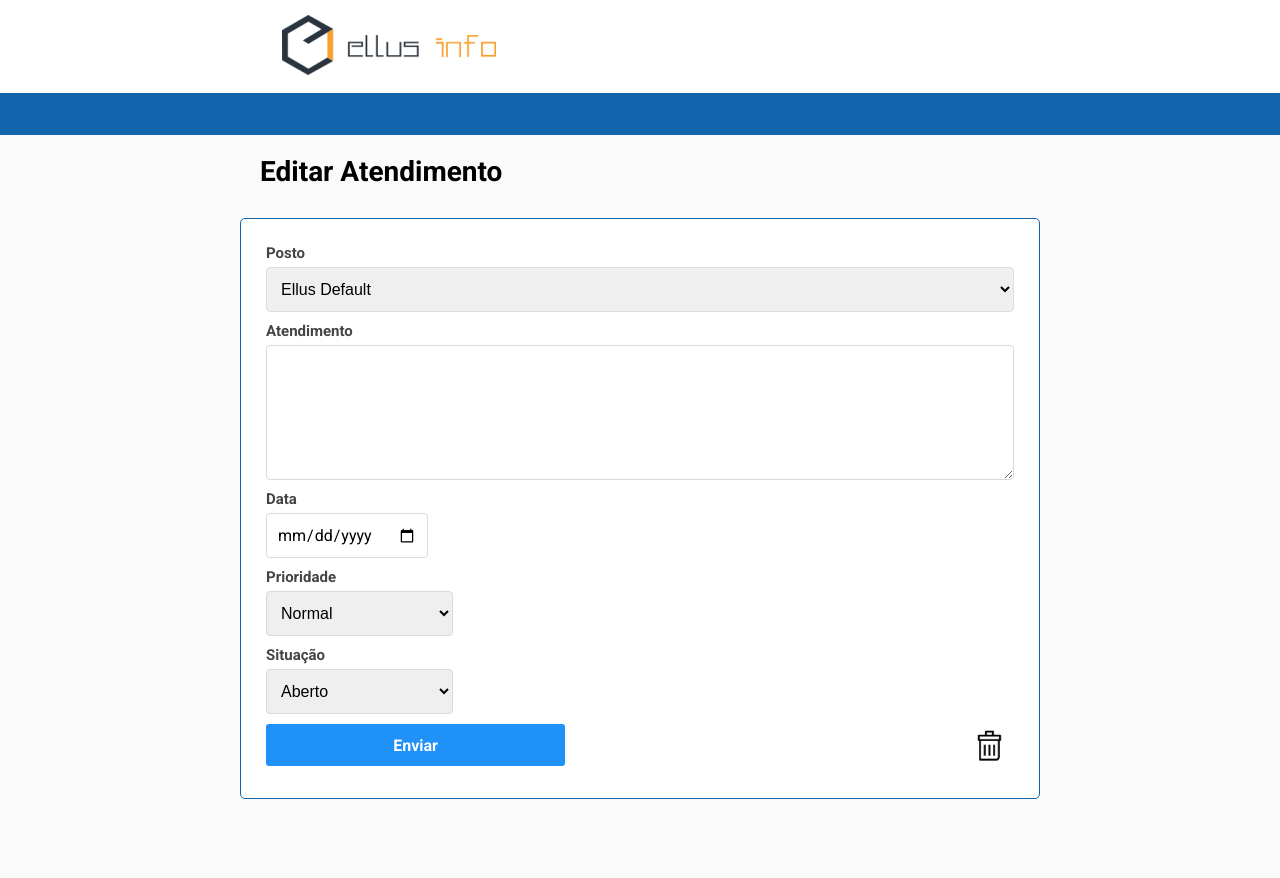
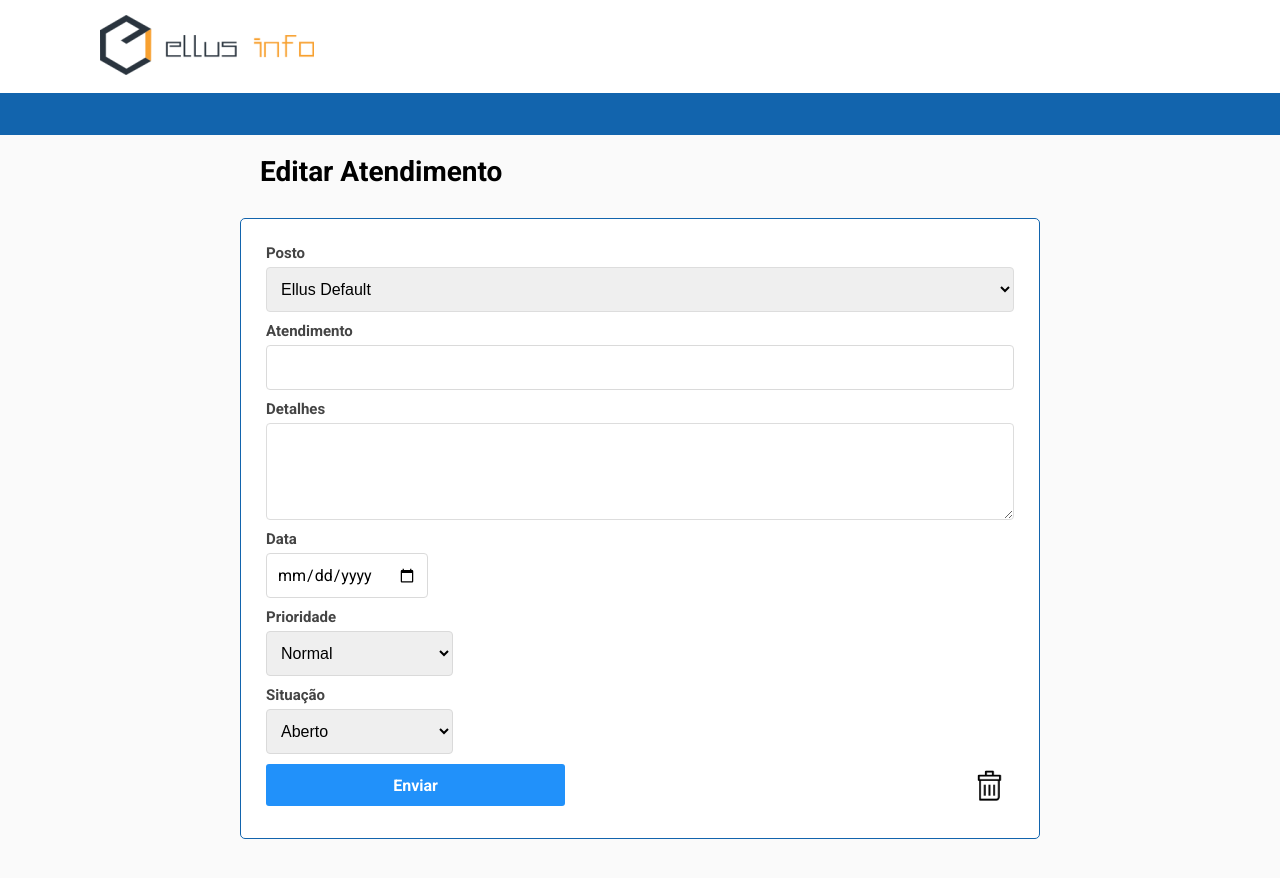
Before and after one commit to lucasdrw/site-ellus-web, a React (Create React App) app: page /editar/1 in a window 1280 px wide. Shown: the top 878 px of the page. Built offline with nearby package versions, Linux system fonts and the light colour scheme; no server answers; sample sign-in values are in the browser's storage.

Commit message:
importando date-fns

```diff
--- a/package.json
+++ b/package.json
@@ -4,6 +4,7 @@
   "private": true,
   "dependencies": {
     "axios": "^0.19.0",
+    "date-fns": "^2.0.0-beta.5",
     "react": "^16.10.2",
     "react-checkbox-group": "^5.0.2",
     "react-dom": "^16.10.2",
--- a/src/App.css
+++ b/src/App.css
@@ -23,8 +23,13 @@ textarea {
   background: #fff;
 }
 
-.principal img {
-  margin-left: 22%;
+.logo{
+  margin: 0 auto 0;
+  max-width: 1100px;
+}
+
+.logo img {
+  margin-left: 10px;
   margin-top: 15px;
   margin-bottom: 15px;
 }
--- a/src/App.js
+++ b/src/App.js
@@ -8,7 +8,9 @@ function App() {
   return (
     <div>
       <div className="principal">
+        <div className="logo">
         <img src={logo} alt="logo" height="60px" />
+        </div>
       </div>
       <Routes />
     </div>
--- a/src/pages/chamados/index.js
+++ b/src/pages/chamados/index.js
@@ -1,6 +1,8 @@
 import React, { useEffect, useState } from "react";
 import { Link } from "react-router-dom";
-import CheckboxGroup from 'react-checkbox-group'
+import CheckboxGroup from "react-checkbox-group";
+import {parseISO, format} from "date-fns";
+import pt from "date-fns/locale/pt"
 import api from "../../services/api";
 import "./styles.css";
 
@@ -9,6 +11,7 @@ export const estaAutenticado = () => localStorage.getItem("user") != null;
 
 export default function Chamados({ history }) {
   const [chamados, setChamados] = useState([]);
+  const [date, setDate] = useState([]);
   const [chamadosInfo, setChamadosinfo] = useState({});
   const [page, setPage] = useState(1);
   const [filtro, setFiltro] = useState(['Aberto', 'Aguardando resposta Base', 'Aguardando resposta Cliente']);
@@ -25,9 +28,24 @@ export default function Chamados({ history }) {
 
       setChamados(docs);
       setChamadosinfo(chamadosInfo);
+
+      const ndata = chamados.map(hour => {
+        const firstDate = parseISO(hour.data);
+        const formated = format(firstDate, "dd'/'MM'/'yyyy", {locale: pt})
+        const id = hour._id;
+
+        return{
+          id,
+          data : formated
+        };
+
+      })
+
+      setDate(ndata)
+
     }
     carregarChamados();
-  }, [page, filtro]);
+  }, [page, filtro, date]);
 
   function prevPage() {
     if (page === 1) return;
@@ -99,10 +117,21 @@ export default function Chamados({ history }) {
                 id="atendente"
                 className={chamado.situacao === "Concluido" ? "back-concluido" : chamado.situacao === "Aberto" ? "back-aberto" : chamado.situacao === "Aguardando resposta Cliente" ? "back-cliente" : "back-base"}
               > {chamado.user === "5da7c945f1af9436a41f76ec" ? "Lucas" : chamado.user === "5db327602f91c314a0429b9f" ? "Natanael" : chamado.user === "5db327e52f91c314a0429ba2" ? "Wanderson" : "Administrador"} </p>
+              {
+                // date.map(time => (
+                // <p
+                // key={time._id}
+                // id="data"
+                // className={chamado.situacao === "Concluido" ? "back-concluido" : chamado.situacao === "Aberto" ? "back-aberto" : chamado.situacao === "Aguardando resposta Cliente" ? "back-cliente" : "back-base"}
+                // >{time.data}</p>
+                // ))
+              }
               <p
-                id="data"
-                className={chamado.situacao === "Concluido" ? "back-concluido" : chamado.situacao === "Aberto" ? "back-aberto" : chamado.situacao === "Aguardando resposta Cliente" ? "back-cliente" : "back-base"}
-              > {chamado.data} </p>
+
+                 id="data"
+                 className={chamado.situacao === "Concluido" ? "back-concluido" : chamado.situacao === "Aberto" ? "back-aberto" : chamado.situacao === "Aguardando resposta Cliente" ? "back-cliente" : "back-base"}
+                 >{chamado.data}</p>
+
               <p
                 id="situacao"
                 className={chamado.situacao === "Concluido" ? "back-concluido" : chamado.situacao === "Aberto" ? "back-aberto" : chamado.situacao === "Aguardando resposta Cliente" ? "back-cliente" : "back-base"}
--- a/src/pages/editar/index.js
+++ b/src/pages/editar/index.js
@@ -61,6 +61,9 @@ export default function Editar({ history, match}) {
     setChamados({ ...chamados, atendimento: e.target.value });
    };
 
+   function handleInputChangeDetalhes(  e ){
+    setChamados({ ...chamados, detalhes: e.target.value });
+   };
 
   function handleInputChangePrioridade(  e ){
     setChamados({ ...chamados, prioridade: e.target.value });
@@ -140,12 +143,20 @@ export default function Editar({ history, match}) {
               <option value="Posto Xodo">Xodo</option>
             </select>
             <label htmlFor="atendimento">Atendimento</label>
-            <textarea
+            <input
+              type="text"
               id="atendimento"
               required
               value={chamados.atendimento}
               onChange={handleInputChangeAtendimento}
               cols={40} rows={7}
+            />
+            <label htmlFor="detalhes">Detalhes</label>
+            <textarea
+              id="detalhes"
+              value={chamados.detalhes}
+              onChange={handleInputChangeDetalhes}
+              cols={40} rows={5}
             />
             <label htmlFor="data">Data</label>
             <input
--- a/src/pages/editar/styles.css
+++ b/src/pages/editar/styles.css
@@ -31,7 +31,7 @@
   margin-bottom: 5px;
 }
 
-.form-incluir form input, textarea {
+.form-incluir form input, textarea, text {
   font-size: 16px;
   margin-bottom: 10px;
   border: 1px solid #ddd;
```
Also changed, not shown: 1 other file (tests, documents, lock files or other folders).
